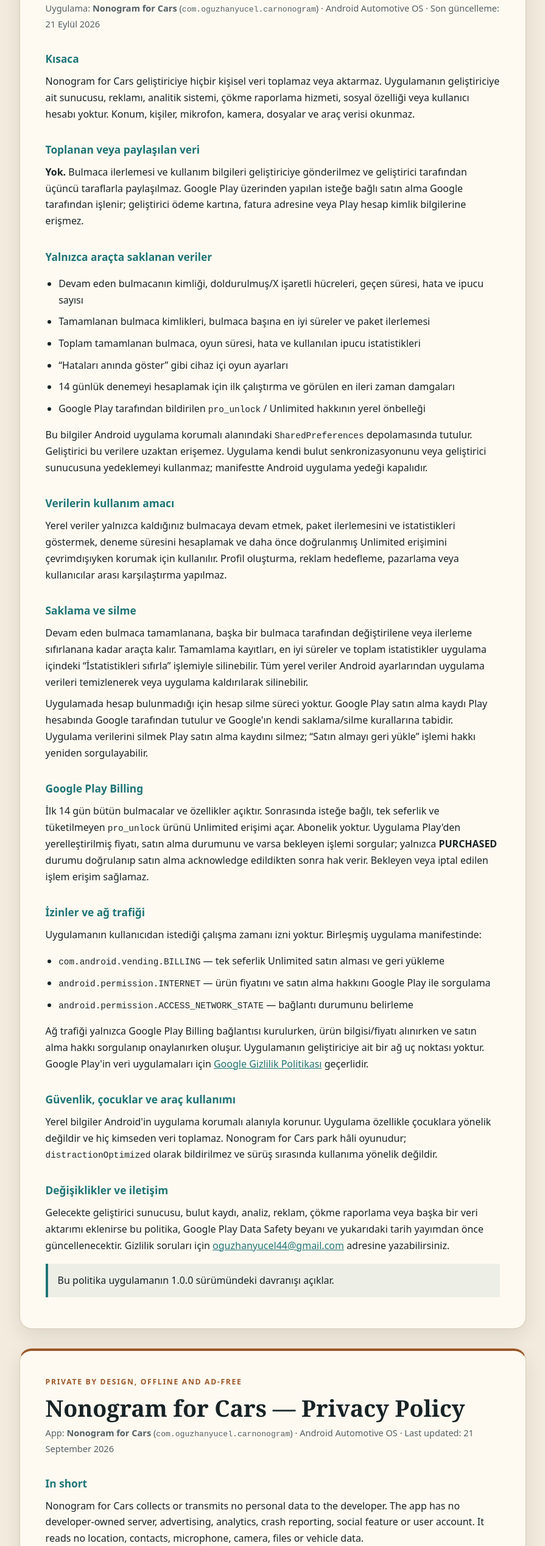
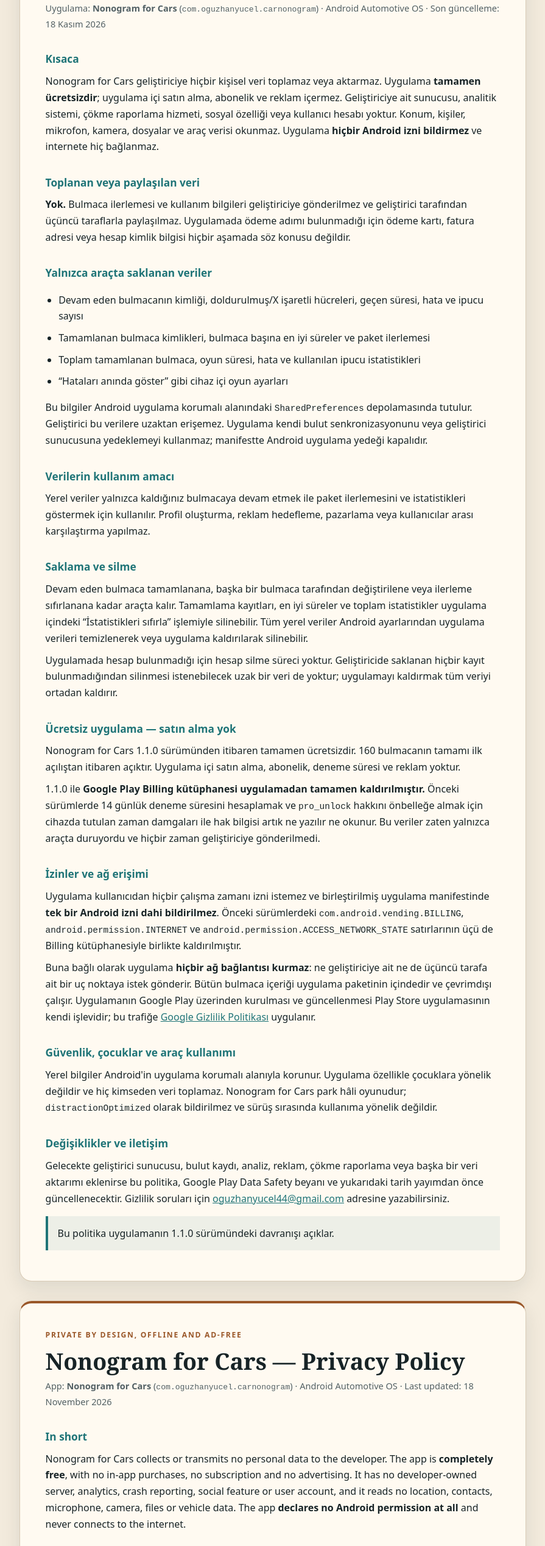
Before and after one commit to oguzhanyucel44/CarNonogram, a plain HTML site: page index.html in a window 1280 px wide. Shown: the part 264-2800 px from the top of the page at 61% size, without its empty margins (192-1087 px from the left). Drawn offline with Linux system fonts and the light colour scheme.

Commit message:
Add files via upload

```diff
--- a/index.html
+++ b/index.html
@@ -93,22 +93,23 @@
     <p class="meta">
       Uygulama: <strong>Nonogram for Cars</strong>
       (<code>com.oguzhanyucel.carnonogram</code>) · Android Automotive OS ·
-      Son güncelleme: 21 Eylül 2026
+      Son güncelleme: 18 Kasım 2026
     </p>
 
     <h2>Kısaca</h2>
     <p>
-      Nonogram for Cars geliştiriciye hiçbir kişisel veri toplamaz veya aktarmaz. Uygulamanın
-      geliştiriciye ait sunucusu, reklamı, analitik sistemi, çökme raporlama hizmeti, sosyal özelliği
-      veya kullanıcı hesabı yoktur. Konum, kişiler, mikrofon, kamera, dosyalar ve araç verisi okunmaz.
+      Nonogram for Cars geliştiriciye hiçbir kişisel veri toplamaz veya aktarmaz. Uygulama
+      <strong>tamamen ücretsizdir</strong>; uygulama içi satın alma, abonelik ve reklam içermez.
+      Geliştiriciye ait sunucusu, analitik sistemi, çökme raporlama hizmeti, sosyal özelliği veya
+      kullanıcı hesabı yoktur. Konum, kişiler, mikrofon, kamera, dosyalar ve araç verisi okunmaz.
+      Uygulama <strong>hiçbir Android izni bildirmez</strong> ve internete hiç bağlanmaz.
     </p>
 
     <h2>Toplanan veya paylaşılan veri</h2>
     <p>
       <strong>Yok.</strong> Bulmaca ilerlemesi ve kullanım bilgileri geliştiriciye gönderilmez ve
-      geliştirici tarafından üçüncü taraflarla paylaşılmaz. Google Play üzerinden yapılan isteğe bağlı
-      satın alma Google tarafından işlenir; geliştirici ödeme kartına, fatura adresine veya Play hesap
-      kimlik bilgilerine erişmez.
+      geliştirici tarafından üçüncü taraflarla paylaşılmaz. Uygulamada ödeme adımı bulunmadığı için
+      ödeme kartı, fatura adresi veya hesap kimlik bilgisi hiçbir aşamada söz konusu değildir.
     </p>
 
     <h2>Yalnızca araçta saklanan veriler</h2>
@@ -117,8 +118,6 @@
       <li>Tamamlanan bulmaca kimlikleri, bulmaca başına en iyi süreler ve paket ilerlemesi</li>
       <li>Toplam tamamlanan bulmaca, oyun süresi, hata ve kullanılan ipucu istatistikleri</li>
       <li>“Hataları anında göster” gibi cihaz içi oyun ayarları</li>
-      <li>14 günlük denemeyi hesaplamak için ilk çalıştırma ve görülen en ileri zaman damgaları</li>
-      <li>Google Play tarafından bildirilen <code>pro_unlock</code> / Unlimited hakkının yerel önbelleği</li>
     </ul>
     <p>
       Bu bilgiler Android uygulama korumalı alanındaki <code>SharedPreferences</code> depolamasında
@@ -128,9 +127,8 @@
 
     <h2>Verilerin kullanım amacı</h2>
     <p>
-      Yerel veriler yalnızca kaldığınız bulmacaya devam etmek, paket ilerlemesini ve istatistikleri
-      göstermek, deneme süresini hesaplamak ve daha önce doğrulanmış Unlimited erişimini çevrimdışıyken
-      korumak için kullanılır. Profil oluşturma, reklam hedefleme, pazarlama veya kullanıcılar arası
+      Yerel veriler yalnızca kaldığınız bulmacaya devam etmek ile paket ilerlemesini ve istatistikleri
+      göstermek için kullanılır. Profil oluşturma, reklam hedefleme, pazarlama veya kullanıcılar arası
       karşılaştırma yapılmaz.
     </p>
 
@@ -142,33 +140,37 @@
       uygulama verileri temizlenerek veya uygulama kaldırılarak silinebilir.
     </p>
     <p>
-      Uygulamada hesap bulunmadığı için hesap silme süreci yoktur. Google Play satın alma kaydı Play
-      hesabında Google tarafından tutulur ve Google'ın kendi saklama/silme kurallarına tabidir. Uygulama
-      verilerini silmek Play satın alma kaydını silmez; “Satın almayı geri yükle” işlemi hakkı yeniden
-      sorgulayabilir.
+      Uygulamada hesap bulunmadığı için hesap silme süreci yoktur. Geliştiricide saklanan hiçbir
+      kayıt bulunmadığından silinmesi istenebilecek uzak bir veri de yoktur; uygulamayı kaldırmak
+      tüm veriyi ortadan kaldırır.
     </p>
 
-    <h2>Google Play Billing</h2>
+    <h2>Ücretsiz uygulama — satın alma yok</h2>
     <p>
-      İlk 14 gün bütün bulmacalar ve özellikler açıktır. Sonrasında isteğe bağlı, tek seferlik ve
-      tüketilmeyen <code>pro_unlock</code> ürünü Unlimited erişimi açar. Abonelik yoktur. Uygulama Play'den
-      yerelleştirilmiş fiyatı, satın alma durumunu ve varsa bekleyen işlemi sorgular; yalnızca
-      <strong>PURCHASED</strong> durumu doğrulanıp satın alma acknowledge edildikten sonra hak verir.
-      Bekleyen veya iptal edilen işlem erişim sağlamaz.
+      Nonogram for Cars 1.1.0 sürümünden itibaren tamamen ücretsizdir. 160 bulmacanın tamamı ilk
+      açılıştan itibaren açıktır. Uygulama içi satın alma, abonelik, deneme süresi ve reklam yoktur.
+    </p>
+    <p>
+      1.1.0 ile <strong>Google Play Billing kütüphanesi uygulamadan tamamen kaldırılmıştır.</strong>
+      Önceki sürümlerde 14 günlük deneme süresini hesaplamak ve <code>pro_unlock</code> hakkını
+      önbelleğe almak için cihazda tutulan zaman damgaları ile hak bilgisi artık ne yazılır ne okunur.
+      Bu veriler zaten yalnızca araçta duruyordu ve hiçbir zaman geliştiriciye gönderilmedi.
     </p>
 
-    <h2>İzinler ve ağ trafiği</h2>
-    <p>Uygulamanın kullanıcıdan istediği çalışma zamanı izni yoktur. Birleşmiş uygulama manifestinde:</p>
-    <ul>
-      <li><code>com.android.vending.BILLING</code> — tek seferlik Unlimited satın alması ve geri yükleme</li>
-      <li><code>android.permission.INTERNET</code> — ürün fiyatını ve satın alma hakkını Google Play ile sorgulama</li>
-      <li><code>android.permission.ACCESS_NETWORK_STATE</code> — bağlantı durumunu belirleme</li>
-    </ul>
+    <h2>İzinler ve ağ erişimi</h2>
     <p>
-      Ağ trafiği yalnızca Google Play Billing bağlantısı kurulurken, ürün bilgisi/fiyatı alınırken ve
-      satın alma hakkı sorgulanıp onaylanırken oluşur. Uygulamanın geliştiriciye ait bir ağ uç noktası
-      yoktur. Google Play'in veri uygulamaları için
-      <a href="https://policies.google.com/privacy">Google Gizlilik Politikası</a> geçerlidir.
+      Uygulama kullanıcıdan hiçbir çalışma zamanı izni istemez ve birleştirilmiş uygulama
+      manifestinde <strong>tek bir Android izni dahi bildirilmez</strong>. Önceki sürümlerdeki
+      <code>com.android.vending.BILLING</code>, <code>android.permission.INTERNET</code> ve
+      <code>android.permission.ACCESS_NETWORK_STATE</code> satırlarının üçü de Billing kütüphanesiyle
+      birlikte kaldırılmıştır.
+    </p>
+    <p>
+      Buna bağlı olarak uygulama <strong>hiçbir ağ bağlantısı kurmaz</strong>: ne geliştiriciye ait ne de
+      üçüncü tarafa ait bir uç noktaya istek gönderir. Bütün bulmaca içeriği uygulama paketinin
+      içindedir ve çevrimdışı çalışır. Uygulamanın Google Play üzerinden kurulması ve güncellenmesi
+      Play Store uygulamasının kendi işlevidir; bu trafiğe
+      <a href="https://policies.google.com/privacy">Google Gizlilik Politikası</a> uygulanır.
     </p>
 
     <h2>Güvenlik, çocuklar ve araç kullanımı</h2>
@@ -185,7 +187,7 @@
       güncellenecektir. Gizlilik soruları için
       <a href="mailto:oguzhanyucel44@gmail.com">oguzhanyucel44@gmail.com</a> adresine yazabilirsiniz.
     </p>
-    <p class="callout">Bu politika uygulamanın 1.0.0 sürümündeki davranışı açıklar.</p>
+    <p class="callout">Bu politika uygulamanın 1.1.0 sürümündeki davranışı açıklar.</p>
   </article>
 
   <article id="english" lang="en">
@@ -194,21 +196,23 @@
     <p class="meta">
       App: <strong>Nonogram for Cars</strong>
       (<code>com.oguzhanyucel.carnonogram</code>) · Android Automotive OS ·
-      Last updated: 21 September 2026
+      Last updated: 18 November 2026
     </p>
 
     <h2>In short</h2>
     <p>
-      Nonogram for Cars collects or transmits no personal data to the developer. The app has no
-      developer-owned server, advertising, analytics, crash reporting, social feature or user account.
-      It reads no location, contacts, microphone, camera, files or vehicle data.
+      Nonogram for Cars collects or transmits no personal data to the developer. The app is
+      <strong>completely free</strong>, with no in-app purchases, no subscription and no advertising.
+      It has no developer-owned server, analytics, crash reporting, social feature or user account,
+      and it reads no location, contacts, microphone, camera, files or vehicle data. The app
+      <strong>declares no Android permission at all</strong> and never connects to the internet.
     </p>
 
     <h2>Data collected or shared</h2>
     <p>
       <strong>None.</strong> Puzzle progress and usage information are not sent to the developer or
-      shared by the developer with third parties. An optional purchase through Google Play is processed
-      by Google; the developer never receives payment-card, billing-address or Play-account credentials.
+      shared by the developer with third parties. The app contains no payment step, so payment-card
+      details, billing addresses and account credentials are never involved at any stage.
     </p>
 
     <h2>Data stored only in the vehicle</h2>
@@ -217,8 +221,6 @@
       <li>Completed puzzle identifiers, best time per puzzle and pack progress</li>
       <li>Aggregate completed-puzzle, play-time, mistake and used-hint statistics</li>
       <li>On-device game preferences such as “Show mistakes instantly”</li>
-      <li>The first-run and furthest-seen timestamps used to calculate the 14-day trial</li>
-      <li>A local cache of the <code>pro_unlock</code> / Unlimited entitlement reported by Google Play</li>
     </ul>
     <p>
       This information is kept in <code>SharedPreferences</code> inside Android's app sandbox. It cannot
@@ -228,9 +230,8 @@
 
     <h2>How local data is used</h2>
     <p>
-      Local data is used only to resume a puzzle, display pack progress and statistics, calculate the
-      trial period, and preserve a previously verified Unlimited entitlement while offline. It is not
-      used for profiling, targeted advertising, marketing or comparisons between users.
+      Local data is used only to resume a puzzle and to display pack progress and statistics. It is
+      not used for profiling, targeted advertising, marketing or comparisons between users.
     </p>
 
     <h2>Retention and deletion</h2>
@@ -241,32 +242,36 @@
       uninstalling the app.
     </p>
     <p>
-      The app has no account, so there is no account-deletion process. Google Play purchase records are
-      kept in the Play account by Google and are subject to Google's own retention and deletion
-      practices. Clearing app data does not erase the Play purchase record; “Restore purchase” can query
-      the entitlement again.
+      The app has no account, so there is no account-deletion process. Because the developer stores
+      no records at all, there is also no remote data that could be requested for deletion;
+      uninstalling the app removes everything.
     </p>
 
-    <h2>Google Play Billing</h2>
+    <h2>Free app — no purchases</h2>
     <p>
-      Every puzzle and feature is open for the first 14 days. Afterwards, the optional, one-time,
-      non-consumable <code>pro_unlock</code> product enables Unlimited access. There is no subscription.
-      The app asks Play for the localized price, purchase status and any pending transaction. Access is
-      granted only after a <strong>PURCHASED</strong> state is verified and the purchase is acknowledged.
-      Pending or canceled transactions do not unlock access.
+      As of version 1.1.0 Nonogram for Cars is completely free. All 160 puzzles are unlocked from the
+      first launch. There are no in-app purchases, no subscription, no trial period and no advertising.
+    </p>
+    <p>
+      Version 1.1.0 <strong>removed the Google Play Billing library from the app entirely.</strong>
+      The timestamps earlier versions kept on the device to calculate the 14-day trial, and the cached
+      <code>pro_unlock</code> entitlement, are no longer written or read. That data never left the
+      vehicle and was never sent to the developer.
     </p>
 
-    <h2>Permissions and network traffic</h2>
-    <p>The app asks the user for no runtime permission. Its merged application manifest contains:</p>
-    <ul>
-      <li><code>com.android.vending.BILLING</code> — the one-time Unlimited purchase and restore flow</li>
-      <li><code>android.permission.INTERNET</code> — product-price and entitlement queries with Google Play</li>
-      <li><code>android.permission.ACCESS_NETWORK_STATE</code> — connectivity status</li>
-    </ul>
+    <h2>Permissions and network access</h2>
     <p>
-      Network traffic occurs only when connecting to Google Play Billing, requesting product details and
-      price, or querying and acknowledging the purchase entitlement. The app has no developer-owned
-      network endpoint. Google's data practices are covered by the
+      The app asks the user for no runtime permission, and its merged application manifest
+      <strong>declares no Android permission at all</strong>. The
+      <code>com.android.vending.BILLING</code>, <code>android.permission.INTERNET</code> and
+      <code>android.permission.ACCESS_NETWORK_STATE</code> entries present in earlier versions were all
+      removed together with the Billing library.
+    </p>
+    <p>
+      As a result the app <strong>makes no network connection</strong> — it sends no request to any
+      developer-owned or third-party endpoint. All puzzle content ships inside the application package
+      and works offline. Installing and updating the app through Google Play is handled by the Play
+      Store app itself; that traffic is covered by the
       <a href="https://policies.google.com/privacy">Google Privacy Policy</a>.
     </p>
 
@@ -284,7 +289,7 @@
       above will be updated before release. For privacy questions, email
       <a href="mailto:oguzhanyucel44@gmail.com">oguzhanyucel44@gmail.com</a>.
     </p>
-    <p class="callout">This policy describes the behavior of app version 1.0.0.</p>
+    <p class="callout">This policy describes the behavior of app version 1.1.0.</p>
   </article>
 </main>
 </body>
```
